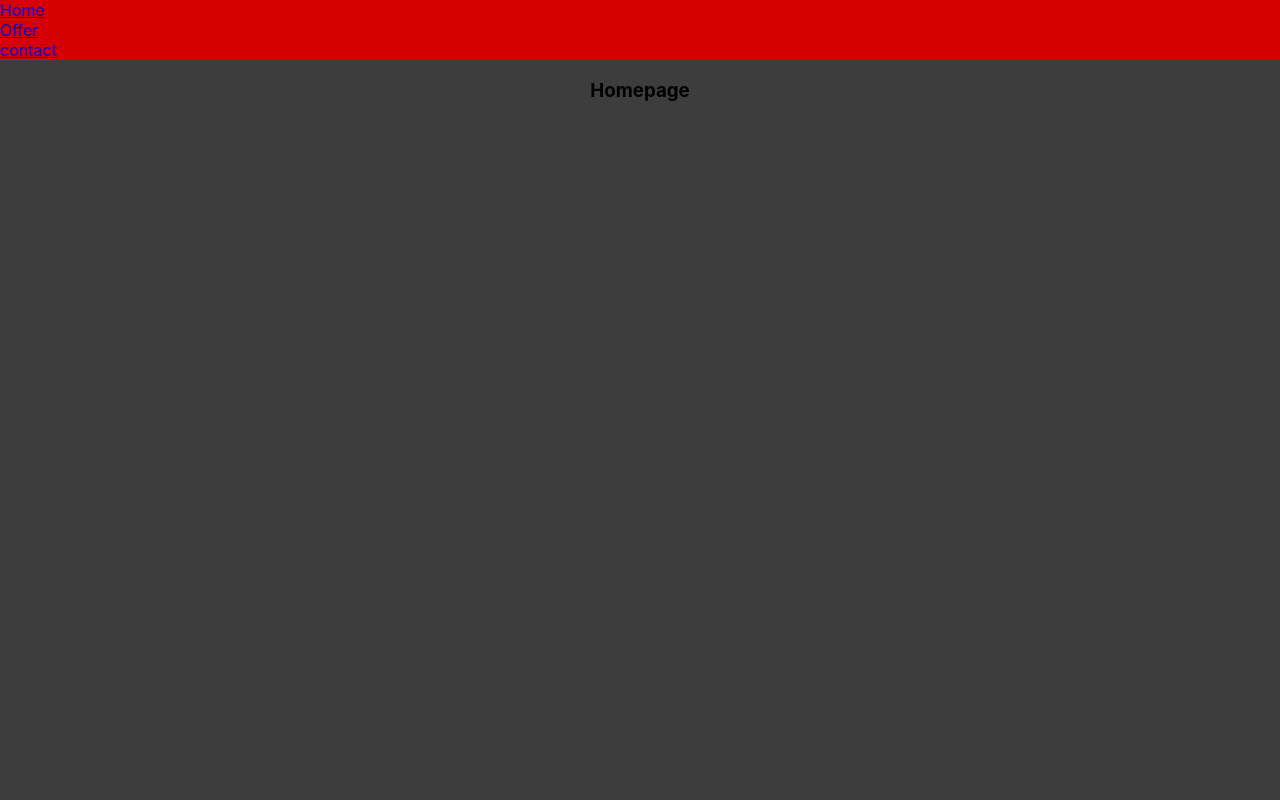
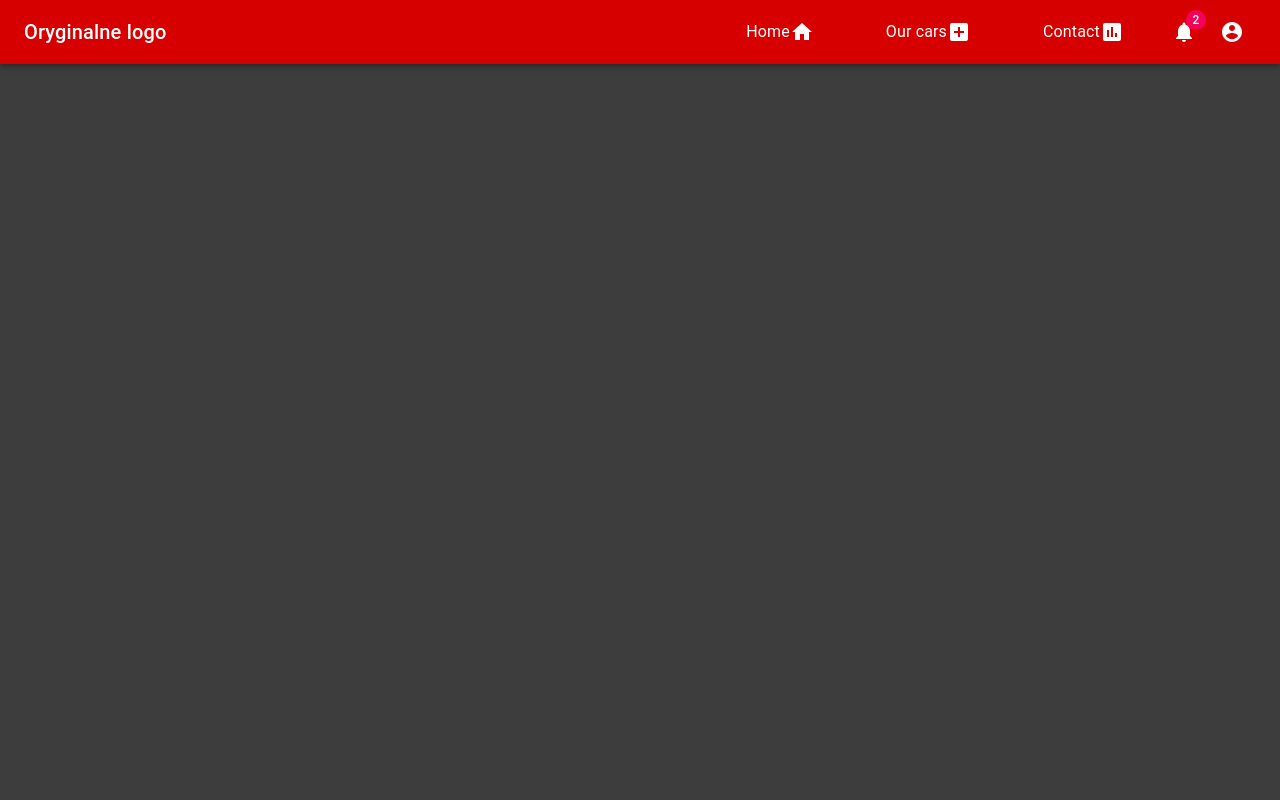
Before and after one commit to polon59/Car-Reservations-Front-end, a React (Create React App) app in the folder car-reservations-front/: page / in a window 1280 px wide. Shown: the top 800 px of the page. Built offline with nearby package versions, Linux system fonts and the light colour scheme.

Commit message:
Add new navigation bar with Material-UI

```diff
--- a/car-reservations-front/src/components/common/navbar/Navbar.js
+++ b/car-reservations-front/src/components/common/navbar/Navbar.js
@@ -1,14 +1,179 @@
-import React from 'react'
+import React from 'react';
+import PropTypes from 'prop-types';
+import AppBar from '@material-ui/core/AppBar';
+import Toolbar from '@material-ui/core/Toolbar';
+import IconButton from '@material-ui/core/IconButton';
+import Typography from '@material-ui/core/Typography';
+import Badge from '@material-ui/core/Badge';
+import MenuItem from '@material-ui/core/MenuItem';
+import Menu from '@material-ui/core/Menu';
+import { withStyles } from '@material-ui/core/styles';
+import MenuIcon from '@material-ui/icons/Menu';
+import AccountCircle from '@material-ui/icons/AccountCircle';
+import NotificationsIcon from '@material-ui/icons/Notifications';
+import AddBox from '@material-ui/icons/AddBox'
+import InsertChart from '@material-ui/icons/InsertChart'
+import ListAlt from '@material-ui/icons/ListAlt'
+import Home from '@material-ui/icons/Home'
 import {Link} from 'react-router-dom';
 
-const Navbar = (props)=>{
-    return(
-        <div className='navbar'>
-            <div><Link to="/">Home</Link></div>
-            <div><Link to="/offer">Offer</Link></div>
-            <div><Link to="/contact">contact</Link></div>
-        </div>
-    )
+const styles = theme => ({
+  root: {
+    backgroundColor:'rgb(214, 0, 0)',
+    width: '100%',
+  },
+  item:{
+      marginLeft: 20,
+      marginRight: 20,
+      color: 'rgb(255, 255, 255)'
+  },
+  grow: {
+    flexGrow: 1,
+  },
+  menuButton: {
+    marginLeft: -12,
+    marginRight: 20,
+  },
+  title: {
+    display: 'none',
+    [theme.breakpoints.up('sm')]: {
+      display: 'block',
+    },
+  },
+  sectionDesktop: {
+    display: 'none',
+    [theme.breakpoints.up('md')]: {
+      display: 'flex',
+    },
+  },
+  sectionMobile: {
+    display: 'flex',
+    [theme.breakpoints.up('md')]: {
+      display: 'none',
+    },
+  },
+});
+
+class Navbar extends React.Component {
+  state = {
+    anchorEl: null,
+    mobileMoreAnchorEl: null,
+  };
+
+  handleProfileMenuOpen = event => {
+    this.setState({ anchorEl: event.currentTarget });
+  };
+
+  handleMenuClose = () => {
+    this.setState({ anchorEl: null });
+    this.handleMobileMenuClose();
+  };
+
+  handleMobileMenuOpen = event => {
+    this.setState({ mobileMoreAnchorEl: event.currentTarget });
+  };
+
+  handleMobileMenuClose = () => {
+    this.setState({ mobileMoreAnchorEl: null });
+  };
+
+  render() {
+    const { anchorEl, mobileMoreAnchorEl } = this.state;
+    const { classes } = this.props;
+    const isMenuOpen = Boolean(anchorEl);
+    const isMobileMenuOpen = Boolean(mobileMoreAnchorEl);
+    const pageTitle = 'Oryginalne logo'
+
+    const renderMobileMenu = (
+      <Menu
+        anchorEl={mobileMoreAnchorEl}
+        anchorOrigin={{ vertical: 'top', horizontal: 'left' }}
+        transformOrigin={{ vertical: 'top', horizontal: 'left' }}
+        open={isMobileMenuOpen}
+        onClose={this.handleMenuClose}
+      >
+        <MenuItem component={Link} to={'/'} onClick={this.handleMobileMenuClose}>
+          Home
+        </MenuItem>
+        <MenuItem component={Link} to={'/offer'} onClick={this.handleMobileMenuClose}>
+          Our cars
+        </MenuItem>
+        <MenuItem component={Link} to={'/contact'} onClick={this.handleMobileMenuClose}>
+          Contact
+        </MenuItem>
+        <MenuItem onClick={this.handleMobileMenuClose}>
+          <IconButton color="inherit">
+            <Badge badgeContent={2} color="secondary">
+              <NotificationsIcon />
+            </Badge>
+          </IconButton>
+          <p>Notifications</p>
+        </MenuItem>
+        <MenuItem onClick={this.handleProfileMenuOpen}>
+          <IconButton color="inherit">
+            <AccountCircle />
+          </IconButton>
+          <p>Profile</p>
+        </MenuItem>
+      </Menu>
+    );
+
+    return (
+      <div className={classes.root}>
+        <AppBar className={classes.root} position="fixed">
+          <Toolbar>
+            <Typography className={classes.sectionMobile} variant="h6" color="inherit" noWrap>
+              {pageTitle}
+            </Typography>
+
+            <Typography className={classes.sectionDesktop} variant="h6" color="inherit" noWrap>
+              {pageTitle}
+            </Typography>
+            <div className={classes.grow} />
+                <div className={classes.sectionDesktop}>
+
+                <MenuItem className={classes.item} color="inherit" component={Link} to={'/'}>
+                    Home
+                    <Home className='navIcon'/>
+                </MenuItem>
+                <MenuItem className={classes.item} color="inherit" component={Link} to={'/offer'}>
+                    Our cars
+                    <AddBox className='navIcon'/>
+                </MenuItem>
+                <MenuItem className={classes.item} color="inherit" component={Link} to={'/contact'}>
+                    Contact
+                    <InsertChart className='navIcon'/>
+                </MenuItem>
+                <IconButton color="inherit">
+                    <Badge badgeContent={2} color="secondary">
+                        <NotificationsIcon />
+                    </Badge>
+                </IconButton>
+
+                <IconButton
+                    aria-owns={isMenuOpen ? 'material-appbar' : undefined}
+                    aria-haspopup="true"
+                    onClick={this.handleProfileMenuOpen}
+                    color="inherit"
+                    >
+                    <AccountCircle />
+                </IconButton>
+            </div>
+            <div className={classes.sectionMobile}>
+              <IconButton aria-haspopup="true" onClick={this.handleMobileMenuOpen} color="inherit">
+                <MenuIcon />
+              </IconButton>
+            </div>
+          </Toolbar>
+        </AppBar>
+        {renderMobileMenu}
+      </div>
+    );
+  }
 }
 
-export default Navbar;
+Navbar.propTypes = {
+  classes: PropTypes.object.isRequired,
+};
+
+export default withStyles(styles)(Navbar);
```
